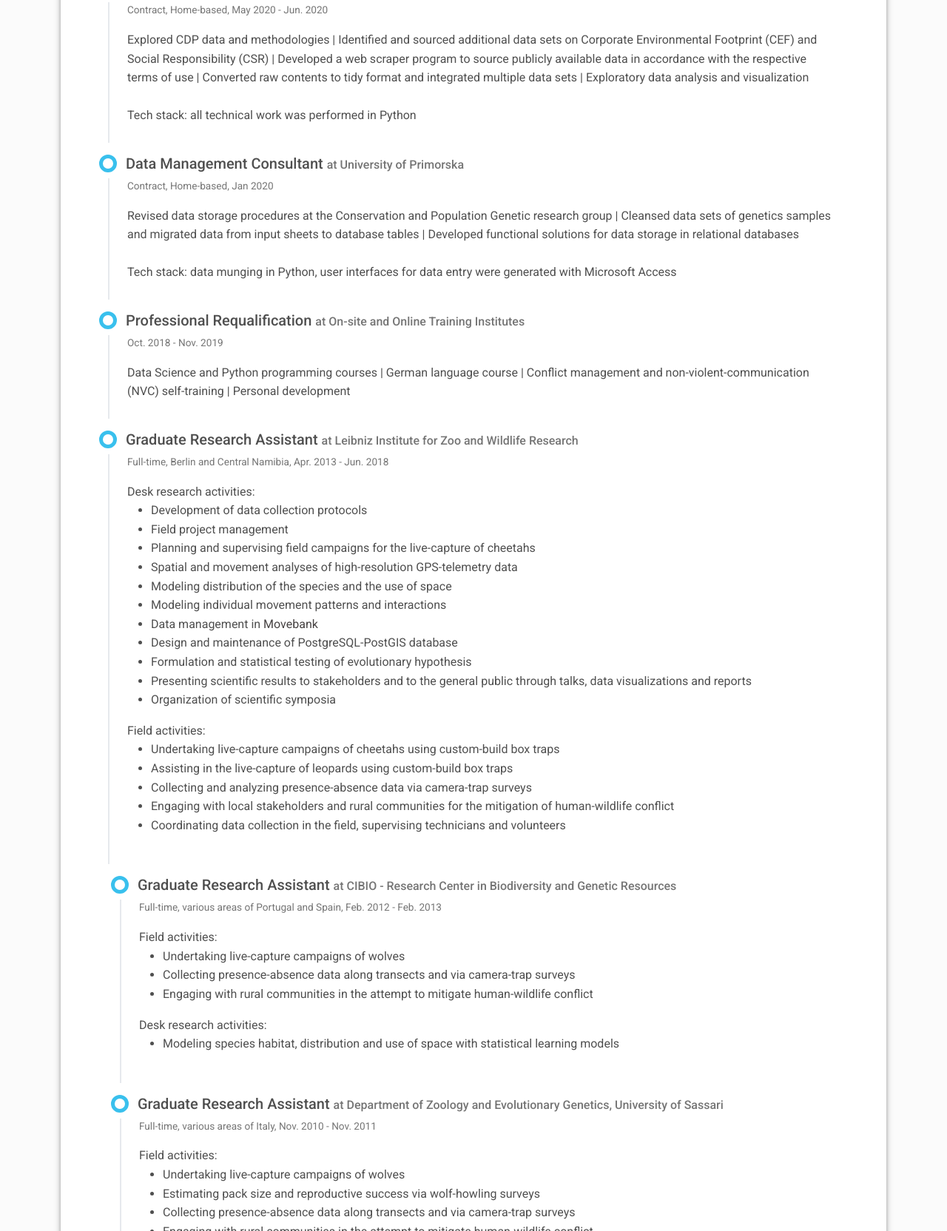
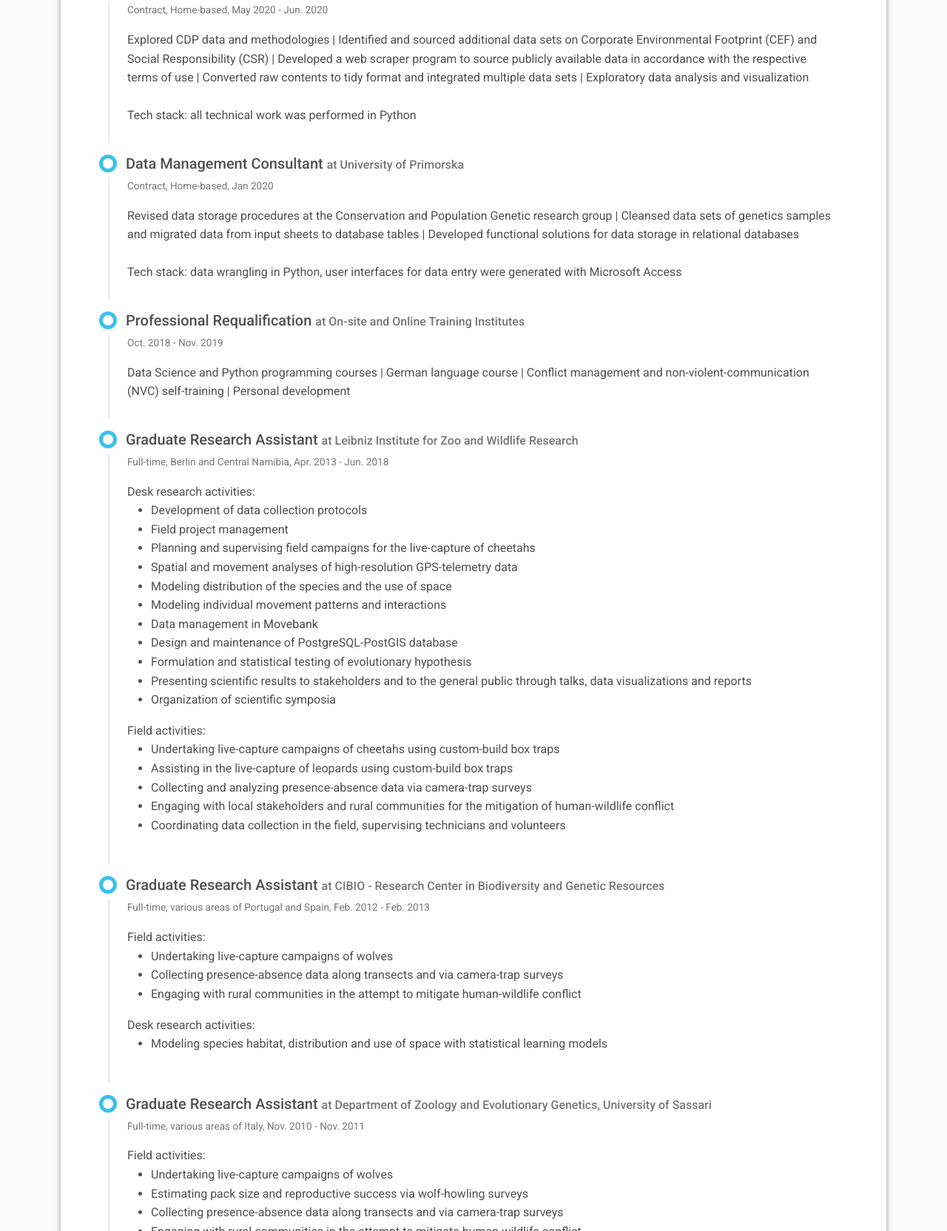
Before and after one commit to IvanPalm/Resume.md, a plain HTML site: page index.html in a window 1280 px wide. Shown: the part 2953-4617 px from the top of the page at 74% size. Drawn offline with Linux system fonts and the light colour scheme.

Commit message:
fixed missing div tag

```diff
--- a/index.html
+++ b/index.html
@@ -434,7 +434,7 @@
                   Cleansed data sets of genetics samples and migrated data from input sheets to database tables |
                   Developed functional solutions for data storage in relational databases
                   <br><br>
-                  Tech stack: data munging in Python, user interfaces for data entry were generated with Microsoft
+                  Tech stack: data wrangling in Python, user interfaces for data entry were generated with Microsoft
                   Access</div>
               </div>
             </div>
@@ -490,10 +490,11 @@
                 </div>
               </div>
             </div>
-            <div class="timeline-card timeline-card-info" data-aos="fade-in" data-aos-delay="600">
-              <div class="timeline-head px-4 pt-3">
-                <div class="h5">Graduate Research Assistant <a href="https://cibio.up.pt/" class="text-muted h6">at
-                    CIBIO - Research Center in Biodiversity and Genetic Resources</a></div>
+          </div>
+          <div class="timeline-card timeline-card-info" data-aos="fade-in" data-aos-delay="600">
+            <div class="timeline-head px-4 pt-3">
+              <div class="h5">Graduate Research Assistant <a href="https://cibio.up.pt/"
+                class="text-muted h6">at CIBIO - Research Center in Biodiversity and Genetic Resources</a></div>
               </div>
               <div class="timeline-body px-4 pb-4">
                 <div class="text-muted text-small mb-3">Full-time, various areas of Portugal and Spain, Feb. 2012 -
```
